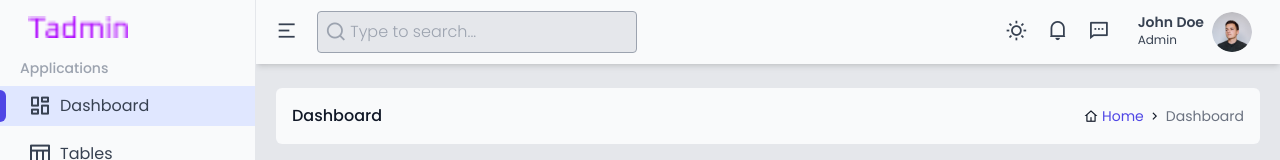
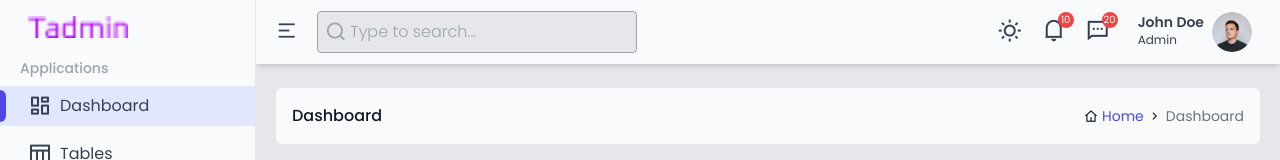
Before and after one commit to shantojatri/free-vue-tailwind-dashboard, a Vue app: page / in a window 1280 px wide. Shown: the top 160 px of the page. Built offline with nearby package versions, Linux system fonts and the light colour scheme.

Commit message:
Update the header

```diff
--- a/src/components/Common/MessageDropdown.vue
+++ b/src/components/Common/MessageDropdown.vue
@@ -68,7 +68,7 @@ const messages = ref([
 <template>
   <li class="relative" ref="target">
     <a href="#" @click.prevent="dropdownStatus = !dropdownStatus">
-      <i class="ri-message-2-line ri-lg"></i>
+      <i class="ri-message-2-line ri-xl"></i>
     </a>
 
     <!-- Dropdown  -->
@@ -98,5 +98,6 @@ const messages = ref([
         </li>
       </ul>
     </div>
+    <p class="absolute inline-flex items-center justify-center w-4 h-4 text-[10px] font-normal text-white bg-red-500 rounded-full -top-2 -end-2 dark:border-gray-900">20</p>
   </li>
 </template>
--- a/src/components/Common/NotificationDropdown.vue
+++ b/src/components/Common/NotificationDropdown.vue
@@ -66,7 +66,7 @@ const notifications = ref([
 <template>
   <li class="relative" ref="target">
     <a href="#" @click.prevent="dropdownStatus = !dropdownStatus">
-      <i class="ri-notification-4-line ri-lg"></i>
+      <i class="ri-notification-4-line ri-xl"></i>
     </a>
 
     <!-- Dropdown  -->
@@ -91,5 +91,6 @@ const notifications = ref([
         </li>
       </ul>
     </div>
+    <p class="absolute inline-flex items-center justify-center w-4 h-4 text-[10px] font-normal text-white bg-red-500 rounded-full -top-2 -end-2 dark:border-gray-900">10</p>
   </li>
 </template>
--- a/src/components/Common/ThemeDropdown.vue
+++ b/src/components/Common/ThemeDropdown.vue
@@ -12,7 +12,7 @@ const themeStore = useThemeStore();
       href="#"
       class="transition ease-in-out"
     >
-      <i class="ri-sun-line ri-lg"></i>
+      <i class="ri-sun-line ri-xl"></i>
     </a>
     <a
       v-show="themeStore.themeMode"
@@ -20,7 +20,7 @@ const themeStore = useThemeStore();
       href="#"
       class="transition ease-out"
     >
-      <i class="ri-moon-line ri-lg"></i>
+      <i class="ri-moon-line ri-xl"></i>
     </a>
   </li>
 </template>
```
